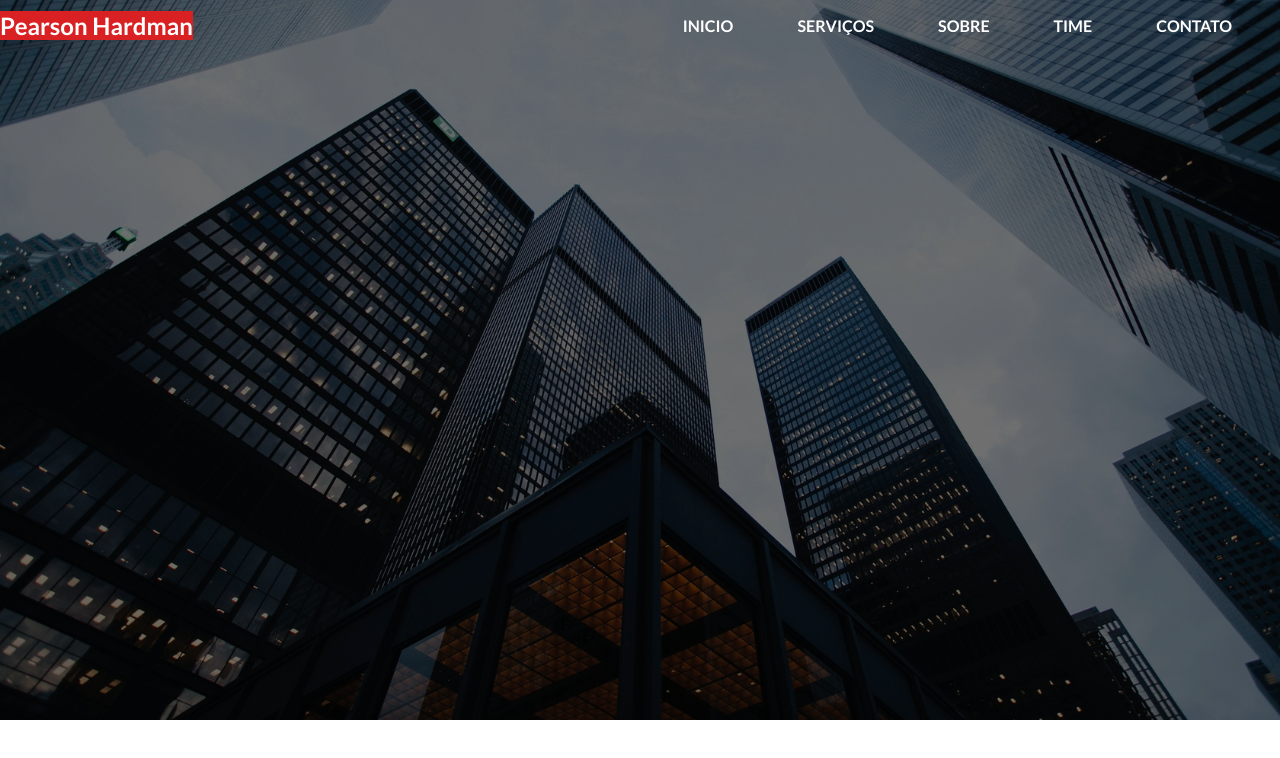
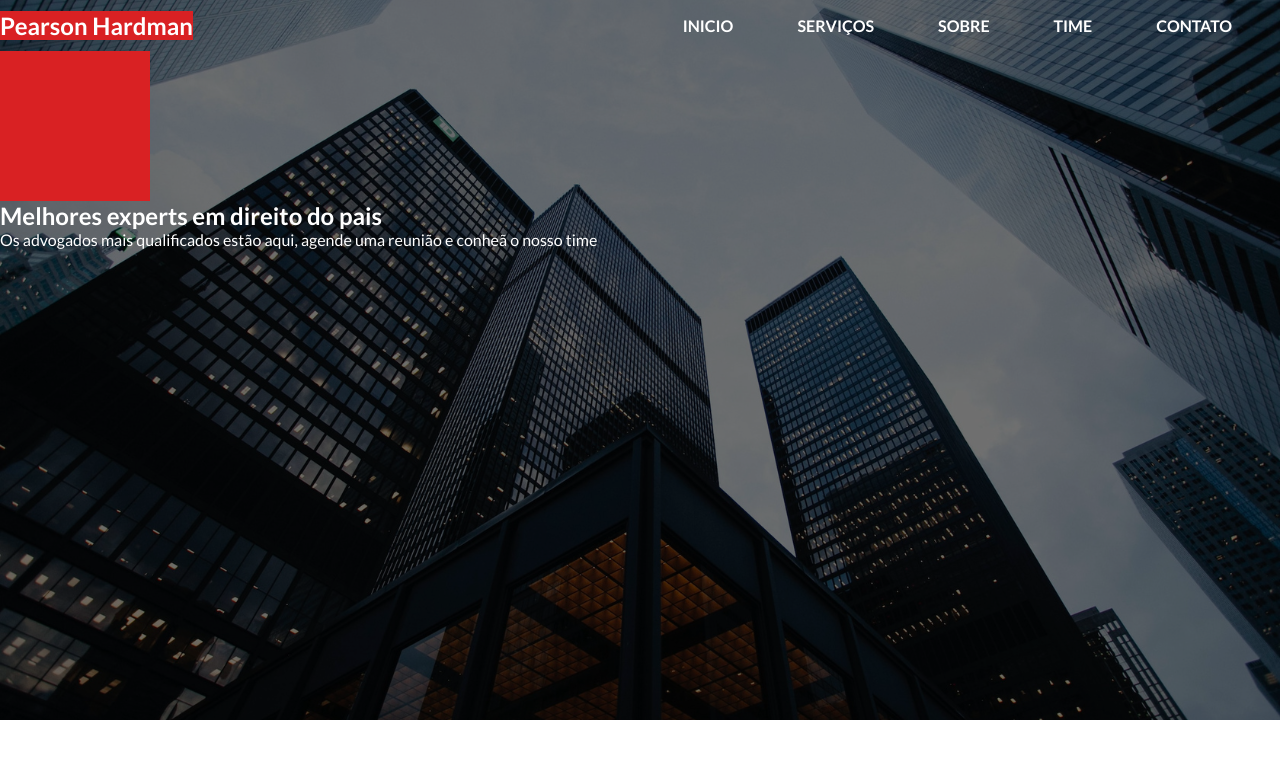
Before and after one commit to Matheus419/PEARSON-HARDMAN, a plain HTML site: page index.html in a window 1280 px wide. Drawn offline with nearby package versions, Linux system fonts and the light colour scheme.

Commit message:
criação da class square

```diff
--- a/css/style.css
+++ b/css/style.css
@@ -55,3 +55,10 @@ img {
     font-weight: bold;
     padding: 1rem;
 }
+
+.square {
+    display: block;
+    width: 150px;
+    height: 150px;
+    background-color: var(--main-color);
+}
--- a/index.html
+++ b/index.html
@@ -27,6 +27,16 @@
                 <a href="#contact">Contato</a>
             </nav>
         </div>
+        <div id="banner">
+            <span class="square"></span>
+            <h2>Melhores experts em direito do pais</h2>
+            <p>Os advogados mais qualificados estão aqui,
+            agende uma reunião e conheã o nosso time
+            </p>
+        </div>
+        <div class="dot"></div>
+        <div class="dot"></div>
+        <div class="dot"></div>
     </header>
 
 </body>
```
